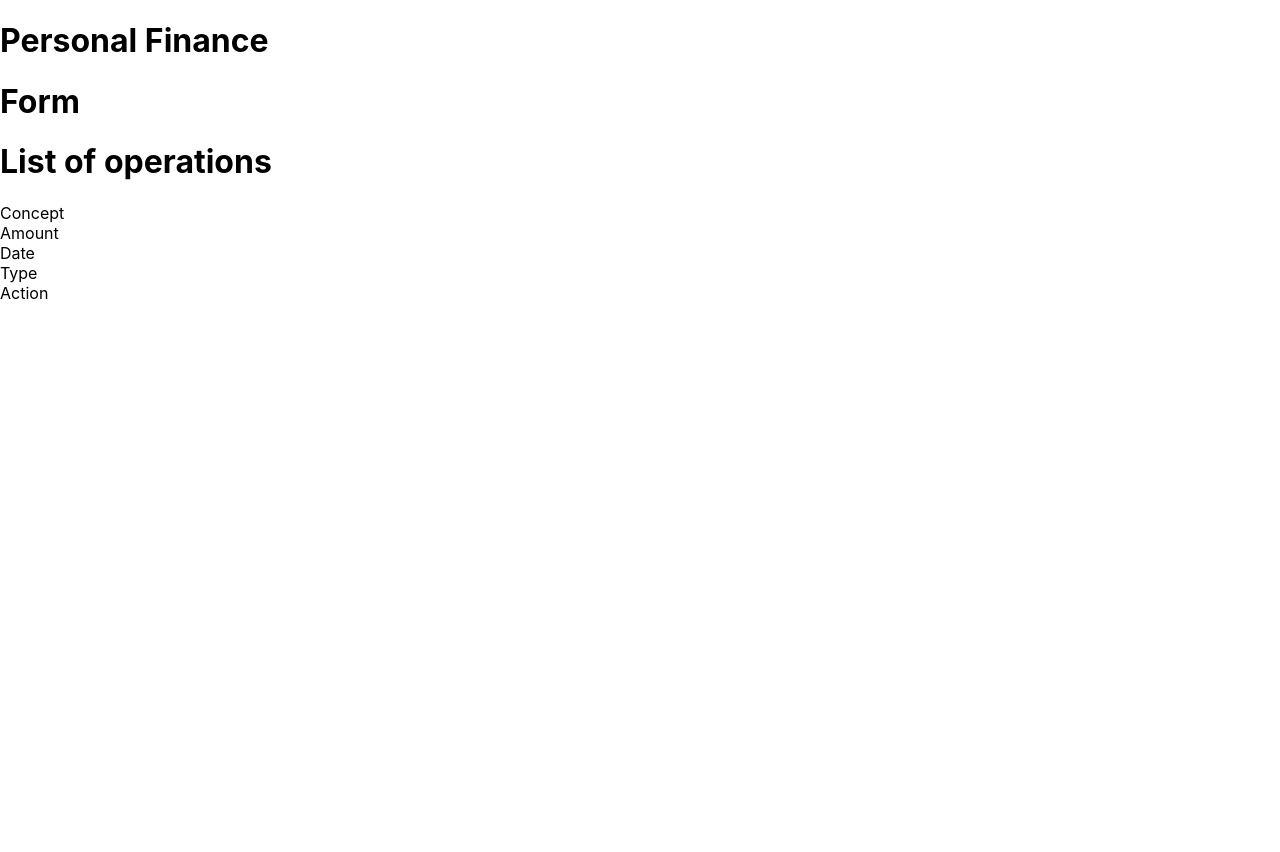
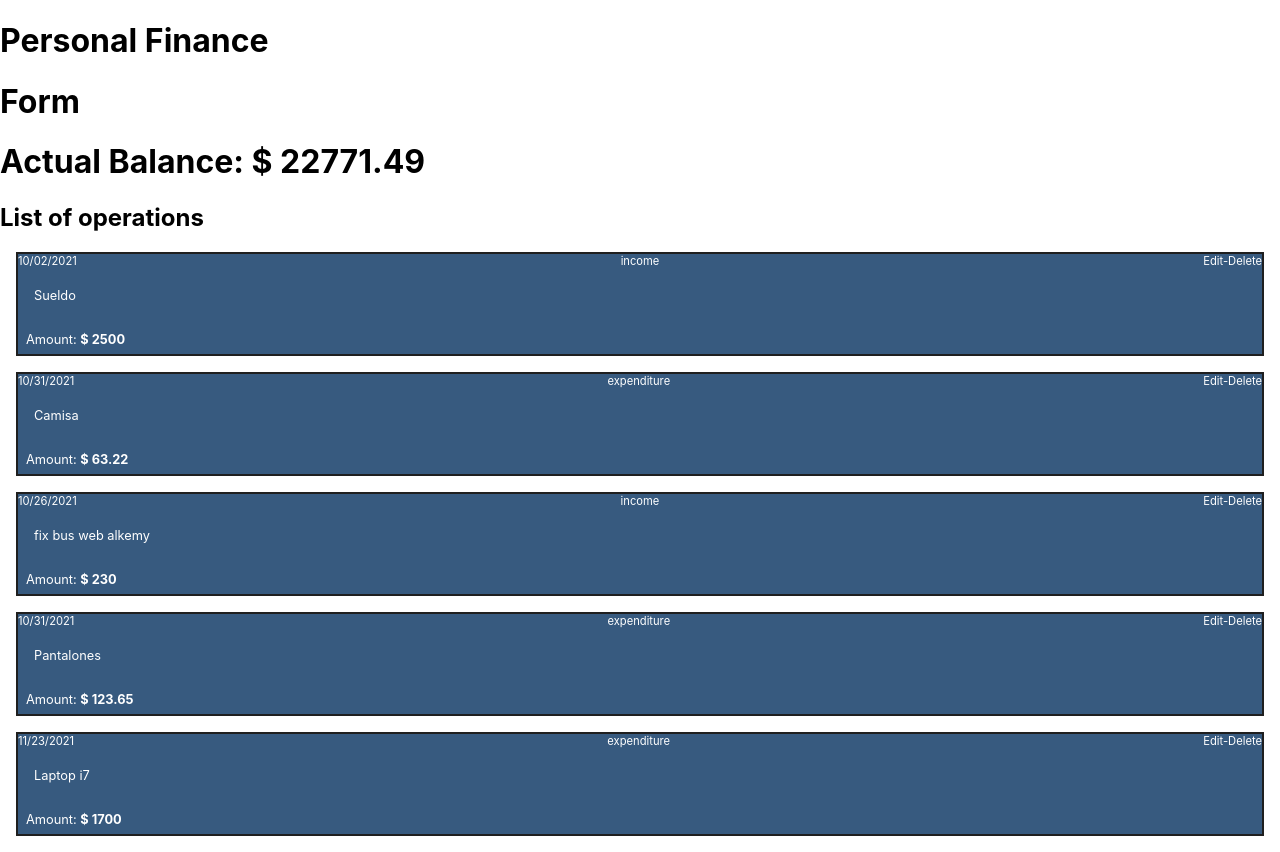
Before and after one commit to fom78/challenge-fullstack-alkemy, a React (Create React App) app: page / in a window 1280 px wide. Before the commit the page ends 800 px from the top, so only its background shows below. Built offline with nearby package versions, Linux system fonts and the light colour scheme.

Commit message:
refactor List component

```diff
--- a/src/components/List.js
+++ b/src/components/List.js
@@ -1,16 +1,75 @@
-const List = () => {
+import styled from 'styled-components'
+
+import { getBalance, getOperations } from 'data';
+
+const List = ({quantity=5, title = 'List of operations'}) => {
+  const balance = getBalance()
+  console.log(balance);
+    const operations = getOperations({quantity})
     return (
         <>
-            <h1>List of operations</h1>
-            <div>
-                <div>Concept</div>
-                <div>Amount</div>
-                <div>Date</div>
-                <div>Type</div>
-                <div>Action</div>
-            </div>
+            <h1>Actual Balance: $ {parseFloat(balance).toFixed(2)}</h1>
+            <h2>{title}</h2>
+            <ListStyled>
+
+                {operations.map(operation => <Operation key={operation.id}>
+                    <div className='operationHeader'>
+                      <div>{operation.date}</div>
+                      <div>{operation.type}</div>
+                      <div>Edit-Delete</div>
+                    </div>
+                    <p className='operationConcept'>{operation.concept}</p>
+                    <div className='operationAmount'>Amount: <span>$ {operation.amount}</span></div>
+                </Operation>)
+
+                }
+            </ListStyled>
         </>
     )
 }
 
 export default List;
+
+export const ListStyled = styled.div`
+  margin-bottom: 0.5rem;
+  background-color: var(--white);
+
+
+${(props) => props.showFull && 'height: 200px;'}
+`
+
+const Operation = styled.div`
+  display: flex;
+  flex-direction: column;
+  height: 100px;
+  max-width: 100%;
+  margin: 1rem;
+  /* align-items: center; */
+  background-color: var(--bg-primary);
+  color: var(--text-primary);
+  font-size: .8rem;
+  border: 2px solid var(--dark);
+
+  & .operationHeader {
+    width: 100%;
+    font-size: .7rem;
+    padding-bottom: .5rem;
+    display: flex;
+    justify-content: space-between;
+  }
+
+  & .operationConcept {
+    color: var(--text-primary);
+    padding-left: 1rem;
+  }
+
+  & .operationAmount {
+    position: relative;
+    top: 1rem;
+    padding-left: .5rem ;
+  }
+
+  & .operationAmount > span {
+    font-weight: bold;
+  }
+`
```
